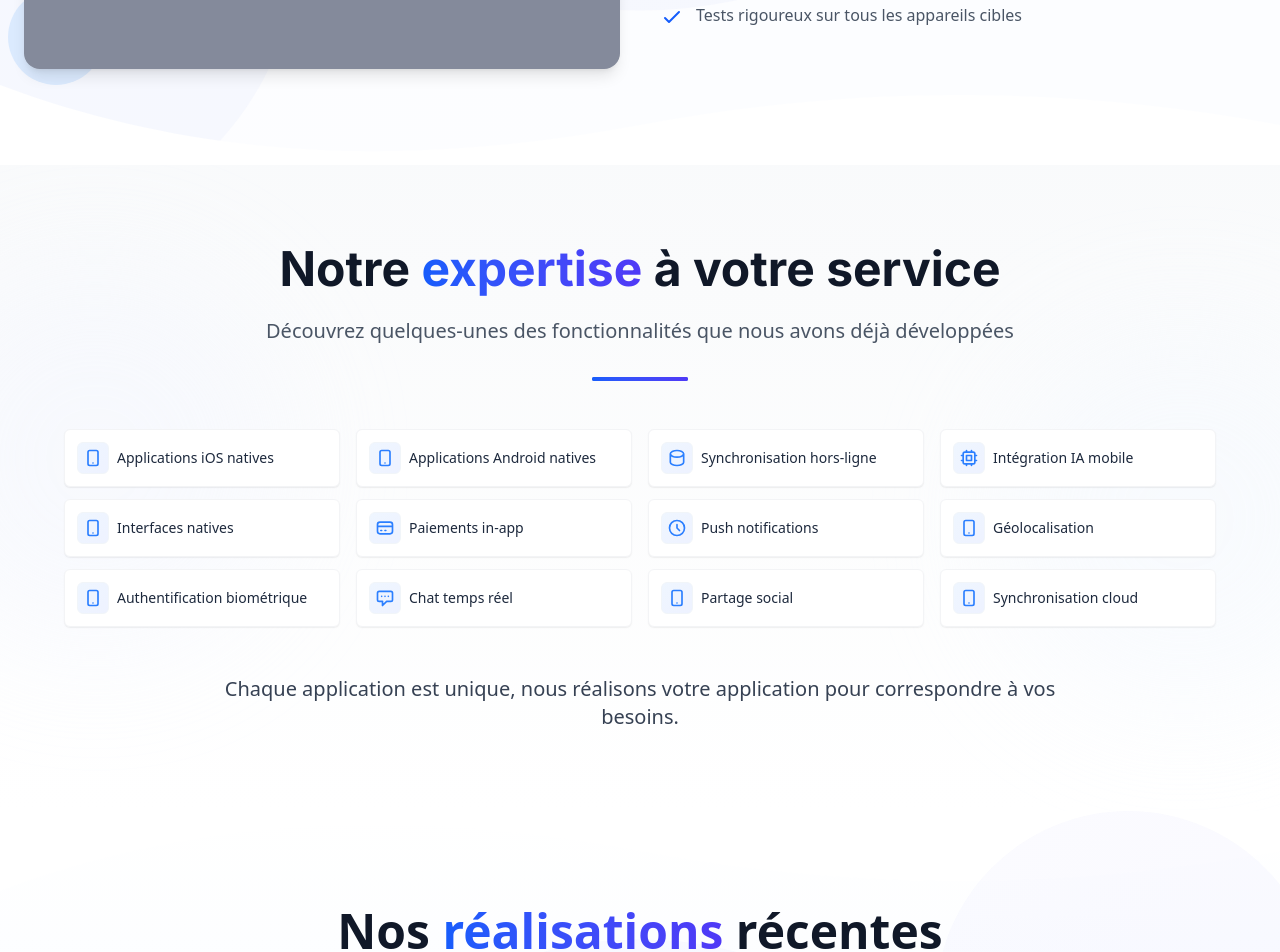
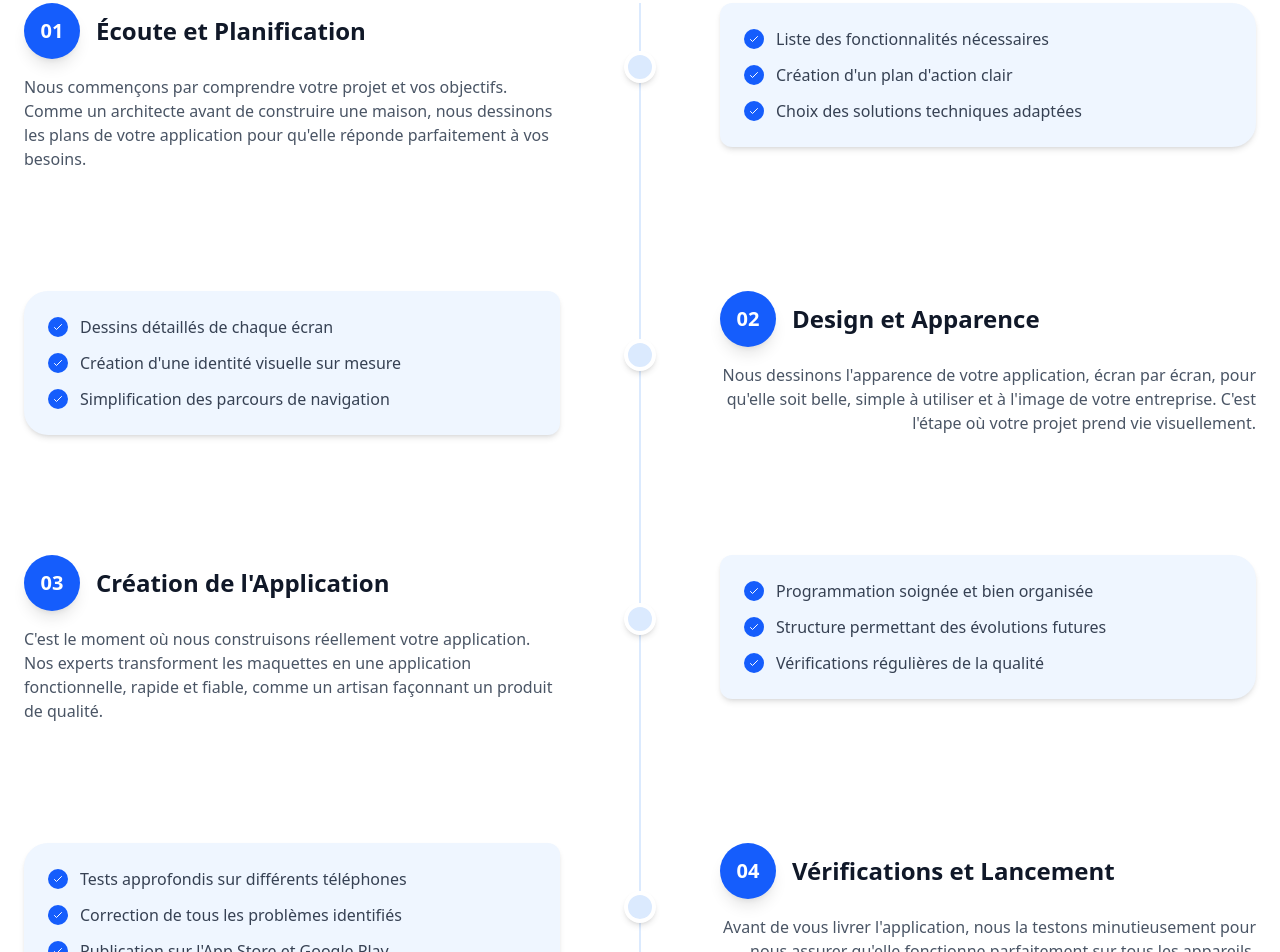
Before and after one commit to Lodgic-LLC/Landing-Website, a Next.js app: page / in a window 1280 px wide. Shown: the part 2894-3846 px from the top of the page. Built offline with nearby package versions, Linux system fonts and the light colour scheme; grey boxes are pictures that could not be loaded.

Commit message:
update process

```diff
--- a/src/components/pages/home/Process.tsx
+++ b/src/components/pages/home/Process.tsx
@@ -1,340 +1,147 @@
 'use client'
 
-import { useEffect, useRef } from 'react'
-import Link from 'next/link'
+import React from 'react'
 
-export default function Process() {
-  const titleUnderlineRef = useRef(null)
-
-  useEffect(() => {
-    // Animation de la ligne sous le titre
-    const observer = new IntersectionObserver(
-      (entries) => {
-        entries.forEach((entry) => {
-          if (entry.isIntersecting) {
-            entry.target.classList.add('w-full')
-            entry.target.classList.remove('w-0')
-          }
-        })
-      },
-      { threshold: 0.3 }
-    )
-
-    if (titleUnderlineRef.current) {
-      observer.observe(titleUnderlineRef.current)
-    }
-
-    return () => {
-      if (titleUnderlineRef.current) {
-        observer.unobserve(titleUnderlineRef.current)
-      }
-    }
-  }, [])
-
-  const features = [
+const steps = [
   {
-      icon: (
-        <svg
-          className="w-5 h-5"
-          fill="none"
-          stroke="currentColor"
-          viewBox="0 0 24 24"
-          xmlns="http://www.w3.org/2000/svg"
-        >
-          <path
-            strokeLinecap="round"
-            strokeLinejoin="round"
-            strokeWidth="2"
-            d="M12 18h.01M8 21h8a2 2 0 002-2V5a2 2 0 00-2-2H8a2 2 0 00-2 2v14a2 2 0 002 2z"
-          />
-        </svg>
-      ),
-      title: 'Applications iOS natives',
+    number: '01',
+    title: 'Écoute et Planification',
+    description:
+      "Nous commençons par comprendre votre projet et vos objectifs. Comme un architecte avant de construire une maison, nous dessinons les plans de votre application pour qu'elle réponde parfaitement à vos besoins.",
+    features: [
+      'Liste des fonctionnalités nécessaires',
+      "Création d'un plan d'action clair",
+      'Choix des solutions techniques adaptées',
+    ],
   },
   {
-      icon: (
-        <svg
-          className="w-5 h-5"
-          fill="none"
-          stroke="currentColor"
-          viewBox="0 0 24 24"
-          xmlns="http://www.w3.org/2000/svg"
-        >
-          <path
-            strokeLinecap="round"
-            strokeLinejoin="round"
-            strokeWidth="2"
-            d="M12 18h.01M8 21h8a2 2 0 002-2V5a2 2 0 00-2-2H8a2 2 0 00-2 2v14a2 2 0 002 2z"
-          />
-        </svg>
-      ),
-      title: 'Applications Android natives',
+    number: '02',
+    title: 'Design et Apparence',
+    description:
+      "Nous dessinons l'apparence de votre application, écran par écran, pour qu'elle soit belle, simple à utiliser et à l'image de votre entreprise. C'est l'étape où votre projet prend vie visuellement.",
+    features: [
+      'Dessins détaillés de chaque écran',
+      "Création d'une identité visuelle sur mesure",
+      'Simplification des parcours de navigation',
+    ],
   },
   {
-      icon: (
-        <svg
-          className="w-5 h-5"
-          fill="none"
-          stroke="currentColor"
-          viewBox="0 0 24 24"
-          xmlns="http://www.w3.org/2000/svg"
-        >
-          <path
-            strokeLinecap="round"
-            strokeLinejoin="round"
-            strokeWidth="2"
-            d="M4 7v10c0 2.21 3.582 4 8 4s8-1.79 8-4V7M4 7c0 2.21 3.582 4 8 4s8-1.79 8-4M4 7c0-2.21 3.582-4 8-4s8 1.79 8 4"
-          />
-        </svg>
-      ),
-      title: 'Synchronisation hors-ligne',
+    number: '03',
+    title: "Création de l'Application",
+    description:
+      "C'est le moment où nous construisons réellement votre application. Nos experts transforment les maquettes en une application fonctionnelle, rapide et fiable, comme un artisan façonnant un produit de qualité.",
+    features: [
+      'Programmation soignée et bien organisée',
+      'Structure permettant des évolutions futures',
+      'Vérifications régulières de la qualité',
+    ],
   },
   {
-      icon: (
-        <svg
-          className="w-5 h-5"
-          fill="none"
-          stroke="currentColor"
-          viewBox="0 0 24 24"
-          xmlns="http://www.w3.org/2000/svg"
-        >
-          <path
-            strokeLinecap="round"
-            strokeLinejoin="round"
-            strokeWidth="2"
-            d="M9 3v2m6-2v2M9 19v2m6-2v2M5 9H3m2 6H3m18-6h-2m2 6h-2M7 19h10a2 2 0 002-2V7a2 2 0 00-2-2H7a2 2 0 00-2 2v10a2 2 0 002 2zM9 9h6v6H9V9z"
-          />
-        </svg>
-      ),
-      title: 'Intégration IA mobile',
+    number: '04',
+    title: 'Vérifications et Lancement',
+    description:
+      "Avant de vous livrer l'application, nous la testons minutieusement pour nous assurer qu'elle fonctionne parfaitement sur tous les appareils. Puis nous la publions et vous accompagnons pour son lancement réussi.",
+    features: [
+      'Tests approfondis sur différents téléphones',
+      'Correction de tous les problèmes identifiés',
+      "Publication sur l'App Store et Google Play",
+    ],
   },
   {
-      icon: (
-        <svg
-          className="w-5 h-5"
-          fill="none"
-          stroke="currentColor"
-          viewBox="0 0 24 24"
-          xmlns="http://www.w3.org/2000/svg"
-        >
-          <path
-            strokeLinecap="round"
-            strokeLinejoin="round"
-            strokeWidth="2"
-            d="M12 18h.01M8 21h8a2 2 0 002-2V5a2 2 0 00-2-2H8a2 2 0 00-2 2v14a2 2 0 002 2z"
-          />
-        </svg>
-      ),
-      title: 'Interfaces natives',
-    },
-    {
-      icon: (
-        <svg
-          className="w-5 h-5"
-          fill="none"
-          stroke="currentColor"
-          viewBox="0 0 24 24"
-          xmlns="http://www.w3.org/2000/svg"
-        >
-          <path
-            strokeLinecap="round"
-            strokeLinejoin="round"
-            strokeWidth="2"
-            d="M3 10h18M7 15h1m4 0h1m-7 4h12a3 3 0 003-3V8a3 3 0 00-3-3H6a3 3 0 00-3 3v8a3 3 0 003 3z"
-          />
-        </svg>
-      ),
-      title: 'Paiements in-app',
-    },
-    {
-      icon: (
-        <svg
-          className="w-5 h-5"
-          fill="none"
-          stroke="currentColor"
-          viewBox="0 0 24 24"
-          xmlns="http://www.w3.org/2000/svg"
-        >
-          <path
-            strokeLinecap="round"
-            strokeLinejoin="round"
-            strokeWidth="2"
-            d="M12 8v4l3 3m6-3a9 9 0 11-18 0 9 9 0 0118 0z"
-          />
-        </svg>
-      ),
-      title: 'Push notifications',
-    },
-    {
-      icon: (
-        <svg
-          className="w-5 h-5"
-          fill="none"
-          stroke="currentColor"
-          viewBox="0 0 24 24"
-          xmlns="http://www.w3.org/2000/svg"
-        >
-          <path
-            strokeLinecap="round"
-            strokeLinejoin="round"
-            strokeWidth="2"
-            d="M12 18h.01M8 21h8a2 2 0 002-2V5a2 2 0 00-2-2H8a2 2 0 00-2 2v14a2 2 0 002 2z"
-          />
-        </svg>
-      ),
-      title: 'Géolocalisation',
-    },
-    {
-      icon: (
-        <svg
-          className="w-5 h-5"
-          fill="none"
-          stroke="currentColor"
-          viewBox="0 0 24 24"
-          xmlns="http://www.w3.org/2000/svg"
-        >
-          <path
-            strokeLinecap="round"
-            strokeLinejoin="round"
-            strokeWidth="2"
-            d="M12 18h.01M8 21h8a2 2 0 002-2V5a2 2 0 00-2-2H8a2 2 0 00-2 2v14a2 2 0 002 2z"
-          />
-        </svg>
-      ),
-      title: 'Authentification biométrique',
-    },
-    {
-      icon: (
-        <svg
-          className="w-5 h-5"
-          fill="none"
-          stroke="currentColor"
-          viewBox="0 0 24 24"
-          xmlns="http://www.w3.org/2000/svg"
-        >
-          <path
-            strokeLinecap="round"
-            strokeLinejoin="round"
-            strokeWidth="2"
-            d="M8 10h.01M12 10h.01M16 10h.01M9 16H5a2 2 0 01-2-2V6a2 2 0 012-2h14a2 2 0 012 2v8a2 2 0 01-2 2h-5l-5 5v-5z"
-          />
-        </svg>
-      ),
-      title: 'Chat temps réel',
-    },
-    {
-      icon: (
-        <svg
-          className="w-5 h-5"
-          fill="none"
-          stroke="currentColor"
-          viewBox="0 0 24 24"
-          xmlns="http://www.w3.org/2000/svg"
-        >
-          <path
-            strokeLinecap="round"
-            strokeLinejoin="round"
-            strokeWidth="2"
-            d="M12 18h.01M8 21h8a2 2 0 002-2V5a2 2 0 00-2-2H8a2 2 0 00-2 2v14a2 2 0 002 2z"
-          />
-        </svg>
-      ),
-      title: 'Partage social',
-    },
-    {
-      icon: (
-        <svg
-          className="w-5 h-5"
-          fill="none"
-          stroke="currentColor"
-          viewBox="0 0 24 24"
-          xmlns="http://www.w3.org/2000/svg"
-        >
-          <path
-            strokeLinecap="round"
-            strokeLinejoin="round"
-            strokeWidth="2"
-            d="M12 18h.01M8 21h8a2 2 0 002-2V5a2 2 0 00-2-2H8a2 2 0 00-2 2v14a2 2 0 002 2z"
-          />
-        </svg>
-      ),
-      title: 'Synchronisation cloud',
+    number: '05',
+    title: 'Suivi et Améliorations',
+    description:
+      "Une application réussie évolue constamment. Nous restons à vos côtés après le lancement pour assurer son bon fonctionnement, l'améliorer selon les retours de vos utilisateurs et ajouter de nouvelles fonctionnalités.",
+    features: [
+      'Assistance technique rapide en cas de besoin',
+      'Mises à jour régulières de sécurité',
+      "Analyse de l'utilisation par vos clients",
+    ],
   },
 ]
 
+export default function Process() {
   return (
-    <section className="w-full bg-gradient-to-b from-gray-50 to-white py-12 md:py-20 relative overflow-hidden">
-      {/* Éléments décoratifs d'arrière-plan */}
-      <div className="absolute top-0 left-0 w-full h-full overflow-hidden pointer-events-none">
-        <div className="absolute top-1/4 -right-24 w-96 h-96 bg-blue-50 rounded-full opacity-30 blur-3xl"></div>
-        <div className="absolute bottom-1/4 -left-24 w-96 h-96 bg-indigo-50 rounded-full opacity-30 blur-3xl"></div>
+    <section className="py-20 bg-white relative overflow-hidden">
+      {/* Éléments décoratifs */}
+      <div className="absolute top-0 right-0 -mr-20 -mt-20 w-80 h-80 rounded-full bg-blue-50 opacity-70"></div>
+      <div className="absolute bottom-0 left-0 -ml-20 -mb-20 w-80 h-80 rounded-full bg-blue-50 opacity-70"></div>
+
+      <div className="max-w-7xl mx-auto px-6 relative z-10">
+        {/* En-tête de section */}
+        <div className="text-center max-w-3xl mx-auto mb-16">
+          <h2 className="text-3xl md:text-4xl font-bold text-gray-900 mb-4">Comment nous créons votre application</h2>
+          <div className="w-20 h-1.5 bg-blue-600 mx-auto mb-6 rounded-full"></div>
+          <p className="text-lg text-gray-600">
+            Notre méthode simple et transparente pour transformer votre idée en une application mobile réussie.
+          </p>
         </div>
 
-      <div className="max-w-7xl mx-auto px-4 sm:px-6 relative z-10">
-        <div className="text-center mb-8 md:mb-12">
-          <h2 className="text-2xl md:text-4xl lg:text-5xl font-inter-bold text-gray-900 mb-3 md:mb-6">
-            Notre{' '}
-            <span className="text-transparent bg-clip-text bg-gradient-to-r from-blue-600 to-indigo-600">
-              expertise
-            </span>{' '}
-            à votre service
-          </h2>
-          <p className="text-base md:text-xl text-gray-600 max-w-3xl mx-auto mb-4 md:mb-8">
-            Découvrez quelques-unes des fonctionnalités que nous avons déjà développées
-          </p>
-          <div className="relative h-1 w-16 md:w-24 mx-auto">
-            <div className="absolute inset-0 bg-[#2563EB] rounded-full"></div>
+        {/* Process Steps */}
+        <div className="relative">
+          {/* Ligne verticale connectant les étapes (visible sur desktop) */}
+          <div className="hidden lg:block absolute left-1/2 top-0 bottom-0 w-0.5 bg-blue-100 transform -translate-x-1/2 z-0"></div>
+
+          {steps.map((step, index) => (
+            <div key={index} className={`mb-12 lg:mb-24 relative ${index % 2 === 0 ? '' : 'lg:text-right'}`}>
+              {/* Cercle de connexion (visible sur desktop) */}
+              <div className="hidden lg:block absolute left-1/2 top-12 w-8 h-8 rounded-full bg-blue-100 border-4 border-white shadow-md transform -translate-x-1/2 z-20"></div>
+
               <div
-              ref={titleUnderlineRef}
-              className="absolute inset-0 bg-gradient-to-r from-blue-600 to-indigo-600 rounded-full w-0 transition-all duration-1500 ease-out"
-            ></div>
+                className={`flex flex-col lg:flex-row items-start ${
+                  index % 2 === 0 ? '' : 'lg:flex-row-reverse'
+                } gap-8`}
+              >
+                {/* Numéro et titre */}
+                <div className={`lg:w-1/2 ${index % 2 === 0 ? 'lg:pr-16' : 'lg:pl-16'}`}>
+                  <div className="flex items-center mb-4">
+                    <div className="flex-shrink-0 w-14 h-14 rounded-full bg-blue-600 text-white flex items-center justify-center text-xl font-bold shadow-lg">
+                      {step.number}
+                    </div>
+                    <h3 className="text-2xl font-bold text-gray-900 ml-4">{step.title}</h3>
+                  </div>
+                  <p className="text-gray-600 mb-6">{step.description}</p>
+                </div>
+
+                {/* Caractéristiques */}
+                <div className={`lg:w-1/2 ${index % 2 === 0 ? 'lg:pl-16' : 'lg:pr-16'}`}>
+                  <div
+                    className={`bg-blue-50 p-6 rounded-xl shadow-md ${
+                      index % 2 === 0 ? 'lg:rounded-l-xl lg:rounded-r-3xl' : 'lg:rounded-r-xl lg:rounded-l-3xl'
+                    }`}
+                  >
+                    <ul className="space-y-3">
+                      {step.features.map((feature, idx) => (
+                        <li key={idx} className="flex items-start">
+                          <div className="flex-shrink-0 w-5 h-5 rounded-full bg-blue-600 text-white flex items-center justify-center text-xs font-bold mt-0.5">
+                            <svg className="w-3 h-3" fill="none" viewBox="0 0 24 24" stroke="currentColor">
+                              <path strokeLinecap="round" strokeLinejoin="round" strokeWidth="2" d="M5 13l4 4L19 7" />
+                            </svg>
+                          </div>
+                          <span className={`ml-3 text-gray-700 ${index % 2 === 0 ? 'text-left' : 'lg:text-right'}`}>
+                            {feature}
+                          </span>
+                        </li>
+                      ))}
+                    </ul>
                   </div>
                 </div>
-
-        <div className="max-w-6xl mx-auto">
-          <div className="grid grid-cols-2 sm:grid-cols-3 md:grid-cols-4 lg:grid-cols-4 gap-x-2 gap-y-2 sm:gap-x-4 sm:gap-y-3">
-            {features.map((feature, index) => (
-              <div
-                key={index}
-                className="group relative bg-white rounded-md overflow-hidden transition-all duration-300 border border-gray-100"
-                style={{
-                  boxShadow: '0 1px 2px rgba(0,0,0,0.04), 0 1px 1px rgba(0,0,0,0.03)',
-                }}
-              >
-                {/* Fond avec effet glassmorphism au hover */}
-                <div className="absolute inset-0 opacity-0 group-hover:opacity-100 bg-gradient-to-br from-blue-50/80 to-indigo-50/80 backdrop-blur-[2px] transition-opacity duration-300"></div>
-
-                {/* Contenu */}
-                <div className="relative z-10 flex items-center p-2 sm:p-3">
-                  {/* Icône avec fond */}
-                  <div className="flex-shrink-0 w-7 h-7 sm:w-8 sm:h-8 flex items-center justify-center rounded-md bg-gradient-to-br from-blue-50 to-indigo-50 group-hover:from-blue-50 group-hover:to-indigo-50 transition-colors duration-300 border border-slate-100">
-                    <div className="text-blue-500 group-hover:text-blue-600 transition-colors duration-300">
-                      {feature.icon}
               </div>
             </div>
+          ))}
 
-                  {/* Titre */}
-                  <div className="ml-2 flex-1">
-                    <h4 className="text-xs sm:text-sm font-medium text-slate-800 group-hover:text-blue-800 transition-colors duration-300">
-                      {feature.title}
-                    </h4>
+          {/* CTA Final */}
+          <div className="text-center mt-12 relative z-10">
+            <a
+              href="/rendez-vous"
+              className="inline-flex items-center px-8 py-4 text-lg font-medium text-white bg-blue-600 rounded-lg shadow-lg hover:bg-blue-700 transition-colors focus:outline-none focus:ring-2 focus:ring-offset-2 focus:ring-blue-500"
+            >
+              Démarrer votre projet
+              <svg className="ml-2 -mr-1 w-5 h-5" fill="none" viewBox="0 0 24 24" stroke="currentColor">
+                <path strokeLinecap="round" strokeLinejoin="round" strokeWidth="2" d="M14 5l7 7m0 0l-7 7m7-7H3" />
+              </svg>
+            </a>
           </div>
-                </div>
-
-                {/* Ligne de séparation subtile */}
-                <div className="absolute bottom-0 left-0 right-0 h-[1px] bg-gradient-to-r from-transparent via-slate-200 to-transparent opacity-0 group-hover:opacity-100 transition-opacity duration-300"></div>
-
-                {/* Indicateur d'interaction */}
-                <div className="absolute bottom-0 left-1/2 transform -translate-x-1/2 w-0 h-[2px] bg-gradient-to-r from-blue-500 to-indigo-500 group-hover:w-1/2 transition-all duration-300 ease-out"></div>
-              </div>
-            ))}
-          </div>
-        </div>
-
-        <div className="mt-8 md:mt-12 text-center">
-          <p className="text-base md:text-xl text-gray-700 max-w-4xl mx-auto">
-            Chaque application est unique, nous réalisons votre application pour correspondre à vos besoins.
-          </p>
         </div>
       </div>
     </section>
```
Also changed, not shown: src/components/pages/home/TechStack.tsx (+22 -75 lines). Lines whose indentation alone changed are shown as unchanged.
